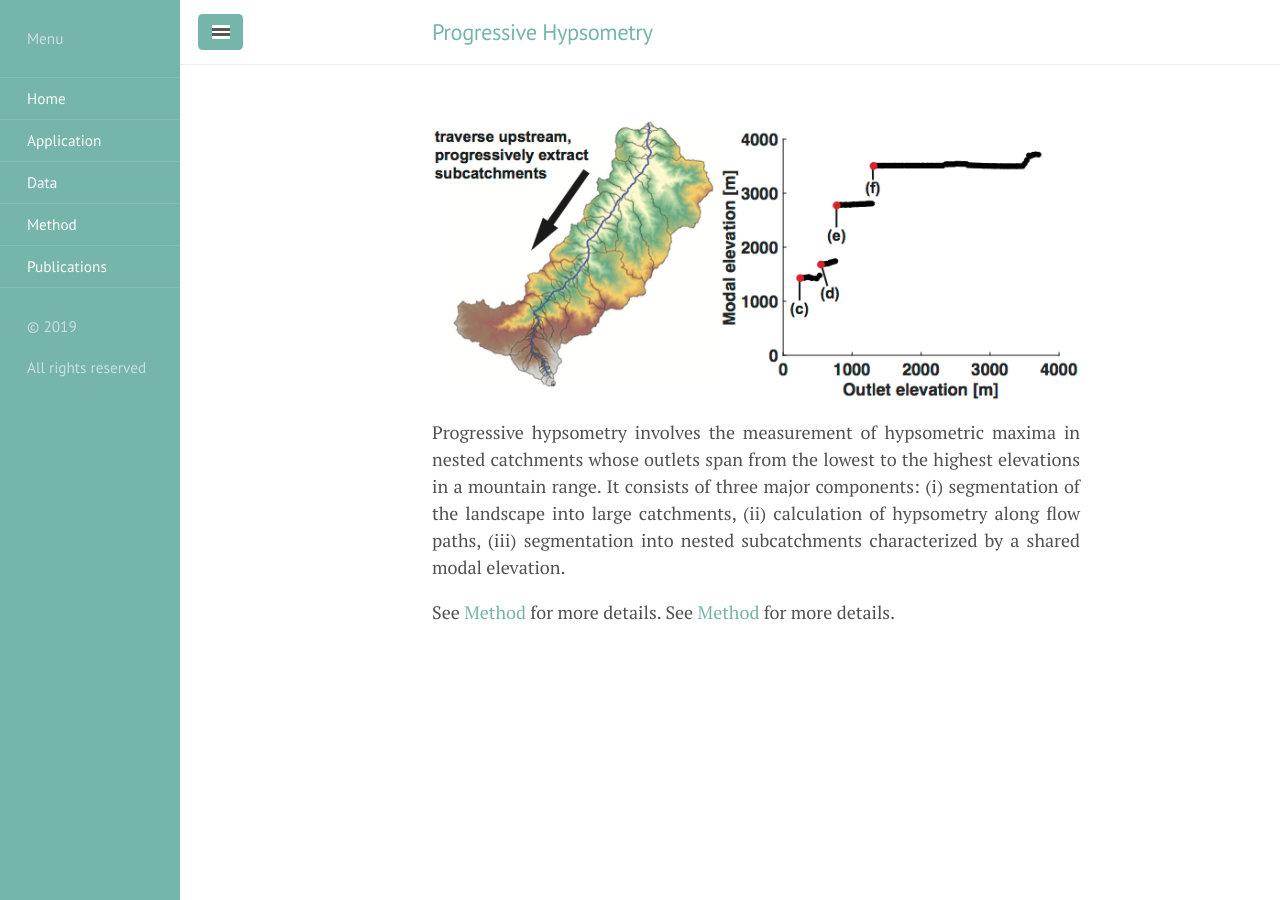
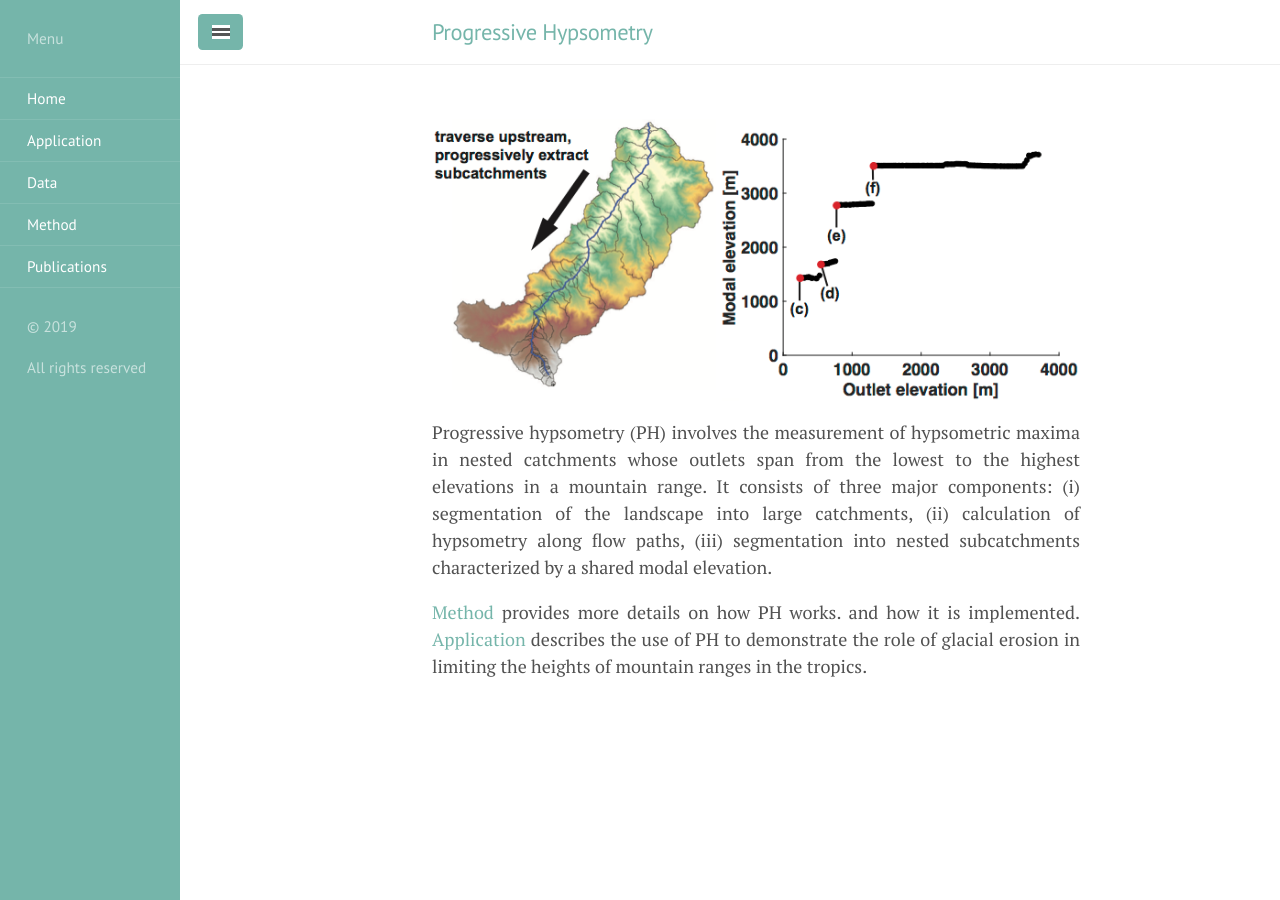
Before and after one commit to mcunningham917/PHdoc, a Jekyll site: the page built from index.html, in a window 1280 px wide. Built offline with Jekyll 4.4.1, drawn with Linux system fonts in a browser that asks for light colours; the list of posts is cut into pages by our own code.

Commit message:
A bit more home page info

```diff
--- a/index.html
+++ b/index.html
@@ -11,7 +11,7 @@ title: Progressive hypsometry
 </p>
 
 <p>
-Progressive hypsometry involves the measurement of hypsometric maxima in nested catchments
+Progressive hypsometry (PH) involves the measurement of hypsometric maxima in nested catchments
  whose outlets span from the lowest to the highest elevations in a mountain range.
  It consists of three major components:
  (i) segmentation of the landscape into large catchments,
@@ -21,8 +21,10 @@ Progressive hypsometry involves the measurement of hypsometric maxima in nested
 
 
 <p>
-	See <a href="Method">Method</a> for more details.
-	See <a href="Method/index.html">Method</a> for more details.
+	<a href="Method">Method</a> provides more details on how PH works.
+	and how it is implemented.
+	<a href="Application">Application</a> describes the use of PH to demonstrate
+	the role of glacial erosion in limiting the heights of mountain ranges in the tropics.
 </p>
 
 
```
